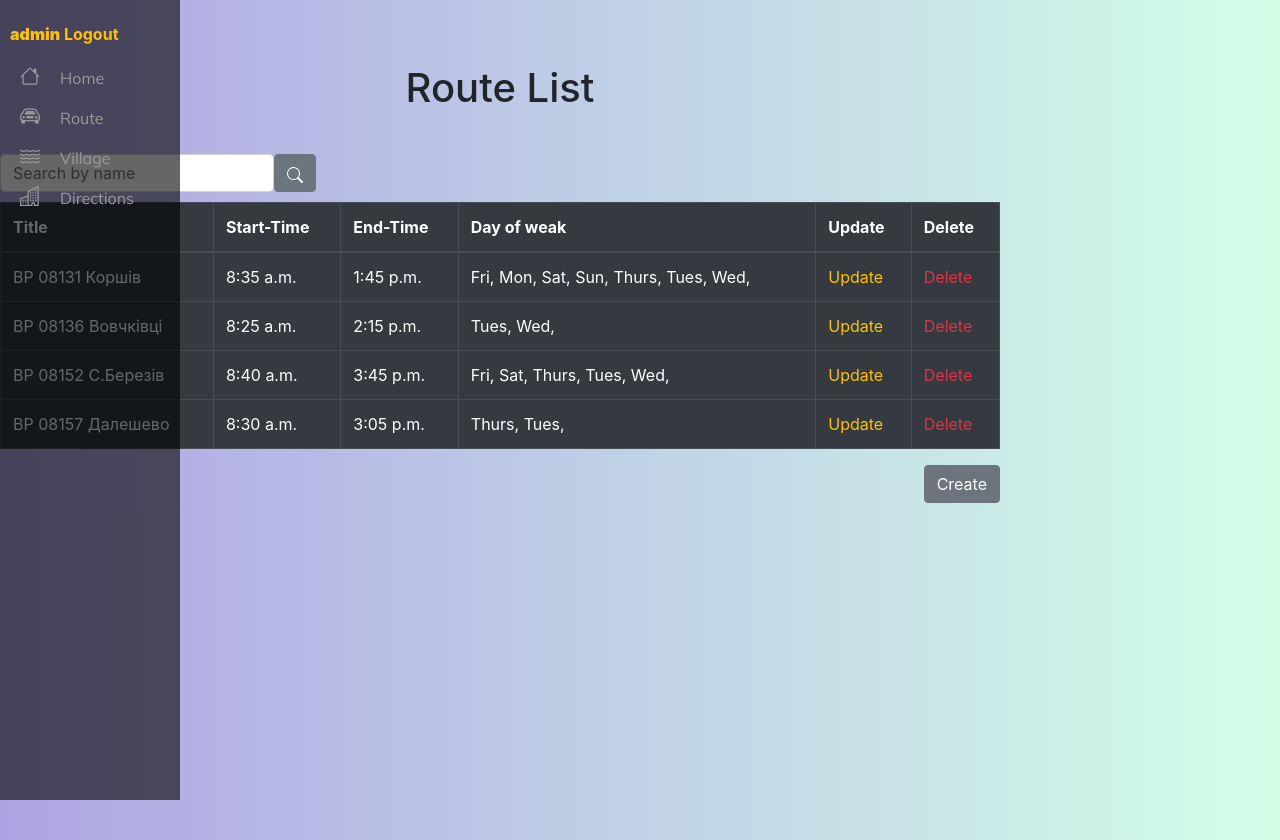
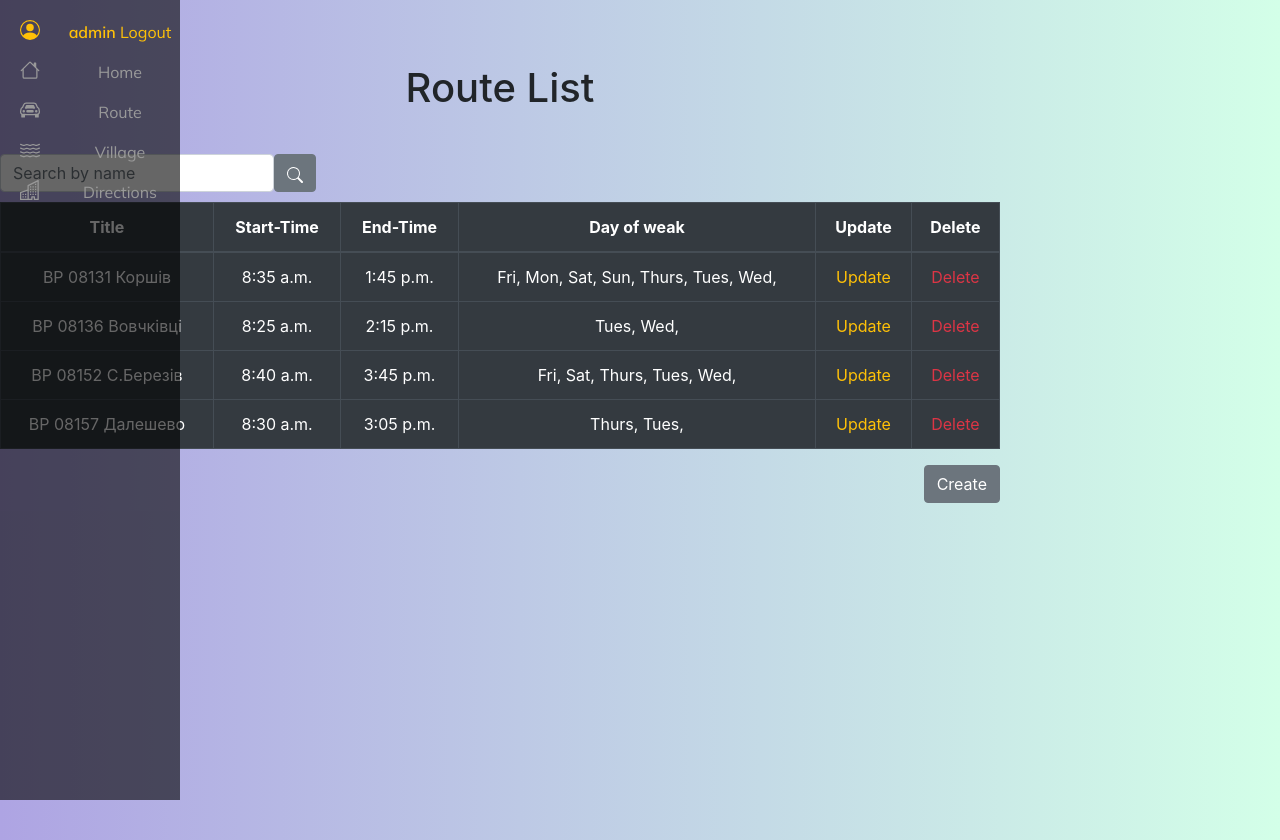
Before and after one commit to Bohdan11Dii/UKRPoshta, a Django app: page /routes/ in a window 1280 px wide. Run offline with Django 4.2, Linux system fonts and the light colour scheme; a user stored in the database is signed in; data comes from the database, SQL or seed files in the repository; some libraries are stand-ins or nearby versions.

Commit message:
Customize site with style

```diff
--- a/app_mail/settings.py
+++ b/app_mail/settings.py
@@ -101,7 +101,7 @@ DATABASES = {
 }
 
 
-db_from_env = dj_database_url.config(conn_max_age=500)
+db_from_env = dj_database_url.config()
 DATABASES['default'].update(db_from_env)
 # Password validation
 # https://docs.djangoproject.com/en/4.2/ref/settings/#auth-password-validators
--- a/mail/views.py
+++ b/mail/views.py
@@ -1,5 +1,6 @@
 from typing import Any, Dict
 
+from django.contrib.auth.mixins import LoginRequiredMixin
 from django.db.models import Q
 from django.shortcuts import render
 from django.urls import reverse_lazy
@@ -24,7 +25,7 @@ def hello_world(request):
     return render(request, "mail/index.html", context=context)
 
 #Route CRUD
-class RouteListView(generic.ListView):
+class RouteListView(LoginRequiredMixin, generic.ListView):
     model = Route
     paginate_by = 10
 
@@ -49,30 +50,30 @@ class RouteListView(generic.ListView):
         return queryset
 
 
-class RouteCreateView(generic.CreateView):
+class RouteCreateView(LoginRequiredMixin, generic.CreateView):
     model = Route
     form_class = RouteForm
     success_url = reverse_lazy("mail:route-list")
 
 
-class RouteUpdateView(generic.UpdateView):
+class RouteUpdateView(LoginRequiredMixin, generic.UpdateView):
     model = Route
     form_class = RouteForm
     success_url = reverse_lazy("mail:route-list")
 
 
-class RouteDeleteView(generic.DeleteView):
+class RouteDeleteView(LoginRequiredMixin, generic.DeleteView):
     model = Route
     success_url = reverse_lazy("mail:route-list")
 
 #Village CRUD
-class VillageCreateView(generic.CreateView):
+class VillageCreateView(LoginRequiredMixin, generic.CreateView):
     model = Village
     fields = "__all__"
     success_url = reverse_lazy("mail:village-list")
 
 
-class VillageListView(generic.ListView):
+class VillageListView(LoginRequiredMixin, generic.ListView):
     model = Village
     paginate_by = 10
 
@@ -99,24 +100,24 @@ class VillageListView(generic.ListView):
         return queryset
 
 
-class VillageCreateView(generic.CreateView):
+class VillageCreateView(LoginRequiredMixin, generic.CreateView):
     model = Village
     fields = "__all__"
     success_url = reverse_lazy("mail:village-list")
 
 
-class VillageUpdateView(generic.UpdateView):
+class VillageUpdateView(LoginRequiredMixin, generic.UpdateView):
     model = Village
     fields = "__all__"
     success_url = reverse_lazy("mail:village-list")
 
 
-class VillageDeleteView(generic.DeleteView):
+class VillageDeleteView(LoginRequiredMixin, generic.DeleteView):
     model = Village
     success_url = reverse_lazy("mail:village-list")
 
 #Directions CRUD
-class DirectionsListView(generic.ListView):
+class DirectionsListView(LoginRequiredMixin, generic.ListView):
     model = Directions
     paginate_by = 10
 
@@ -143,22 +144,22 @@ class DirectionsListView(generic.ListView):
         return queryset
 
 
-class DirectionDetailView(generic.DetailView):
+class DirectionDetailView(LoginRequiredMixin, generic.DetailView):
     model = Directions
 
 
-class DirectionCreateView(generic.CreateView):
+class DirectionCreateView(LoginRequiredMixin, generic.CreateView):
     model = Directions
     form_class = DirectionForm
     success_url = reverse_lazy("mail:direction-list")
 
 
-class DirectionUpdateView(generic.UpdateView):
+class DirectionUpdateView(LoginRequiredMixin, generic.UpdateView):
     model = Directions
     form_class = DirectionForm
     success_url = reverse_lazy("mail:direction-list")
 
 
-class DirectionDeleteView(generic.DeleteView):
+class DirectionDeleteView(LoginRequiredMixin, generic.DeleteView):
     model = Directions
     success_url = reverse_lazy("mail:direction-list")
--- a/static/css/styles.css
+++ b/static/css/styles.css
@@ -2,3 +2,7 @@
     width: 100%;
     max-width: 1000px;
 }
+
+.hscroll {
+    overflow-x: auto; /* Horizontal */
+  }
--- a/templates/base.html
+++ b/templates/base.html
@@ -13,7 +13,7 @@
     <link rel="stylesheet" href="{% static 'css/sidebar.css' %}">
 </head>
 <body>
-    <div class="container-fluid">
+    <div class="container-fluid" style="text-align: center">
         <div class="row">
             <div class="col-sm-3">
 
--- a/templates/includes/navigation-fullscreen.html
+++ b/templates/includes/navigation-fullscreen.html
@@ -2,7 +2,7 @@
   <nav class="navbar navbar-expand-lg blur blur-rounded top-0 z-index-3 shadow position-absolute my-3 py-2 start-0 end-0 mx-4">
     <div class="container-fluid pe-0">
       <span class="navbar-brand font-weight-bolder ms-lg-0 ms-3">
-        IT Task Manager
+        UKRMail
       </span>
       <div class="collapse navbar-collapse" id="navigation">
         <ul class="navbar-nav mx-auto ms-xl-auto">
--- a/templates/includes/sidebar.html
+++ b/templates/includes/sidebar.html
@@ -1,11 +1,15 @@
     <nav class="main-menu">
         <ul>
           {% if user.is_authenticated %}
-          <li class="" >
-            <span  class="nav-link text-body font-weight-bold px-0" style="margin-left: 10px;">
-              <i class="fa fa-user me-sm-1 nav-icon" aria-hidden="true"></i>
-              <span class="d-sm-inline d-none me-3"><a href="{% url 'logout' %}" class="text-warning"><strong>{{ user.username }}</strong> Logout</a></span>
-            </span>
+          <li>
+
+            <a href="{% url 'logout' %}" class="text-warning">
+              <svg xmlns="http://www.w3.org/2000/svg" width="16" height="16" fill="currentColor" class="bi bi-person-circle nav-icon" viewBox="0 0 16 16">
+                <path d="M11 6a3 3 0 1 1-6 0 3 3 0 0 1 6 0z"/>
+                <path fill-rule="evenodd" d="M0 8a8 8 0 1 1 16 0A8 8 0 0 1 0 8zm8-7a7 7 0 0 0-5.468 11.37C3.242 11.226 4.805 10 8 10s4.757 1.225 5.468 2.37A7 7 0 0 0 8 1z"/>
+              </svg>
+              <span class="nav-text"><strong>{{ user.username }}</strong> Logout</span>
+            </a>
           </li>
           {% else %}
             <li class="nav-item d-flex align-items-center">
--- a/templates/mail/directions_list.html
+++ b/templates/mail/directions_list.html
@@ -8,6 +8,7 @@
         {% include "includes/search_form.html" %}
       {% endblock %}
     {% if directions_list %}
+    <div class="hscroll">
     <table class="table table-bordered table-dark" style="margin-right: 10px">
         <thead>
           <tr>
@@ -32,6 +33,7 @@
           {% endfor %}
         </tbody>
       </table>
+    </div>
     {% else %}
         <p>There are no Direction in UKRMali</p>
     {% endif %}
--- a/templates/mail/index.html
+++ b/templates/mail/index.html
@@ -7,7 +7,7 @@
 {% block content %}
     <h1>Welcome to the UKRMail</h1>
     <h3>Content:</h3>
-    <ul>
+    <ul style="list-style:none;">
         <li>Маршрути: {{ route }}</li>
         <li>Основні напрямки: {{ directions }}</li>
         <li>Додаткові напрямки: {{ village }}</li>
--- a/templates/mail/route_list.html
+++ b/templates/mail/route_list.html
@@ -8,6 +8,7 @@
         {% include "includes/search_form.html" %}
       {% endblock %}
     {% if route_list %}
+    <div class="hscroll">
     <table class="table table-bordered table-dark" style="margin-right: 10px">
         <thead>
           <tr>
@@ -39,6 +40,7 @@
           {% endfor %}
         </tbody>
       </table>
+    </div>
     {% else %}
         <p>There are no Route in UKRMali</p>
     {% endif %}
--- a/templates/mail/village_list.html
+++ b/templates/mail/village_list.html
@@ -8,6 +8,7 @@
         {% include "includes/search_form.html" %}
       {% endblock %}
     {% if village_list %}
+    <div class="hscroll">
     <table class="table table-bordered table-dark" style="margin-right: 10px">
         <thead>
           <tr>
@@ -36,6 +37,7 @@
           {% endfor %}
         </tbody>
       </table>
+    </div>
     {% else %}
         <p>There are no Village in UKRMali</p>
     {% endif %}
```
Also changed, not shown: README.md.
